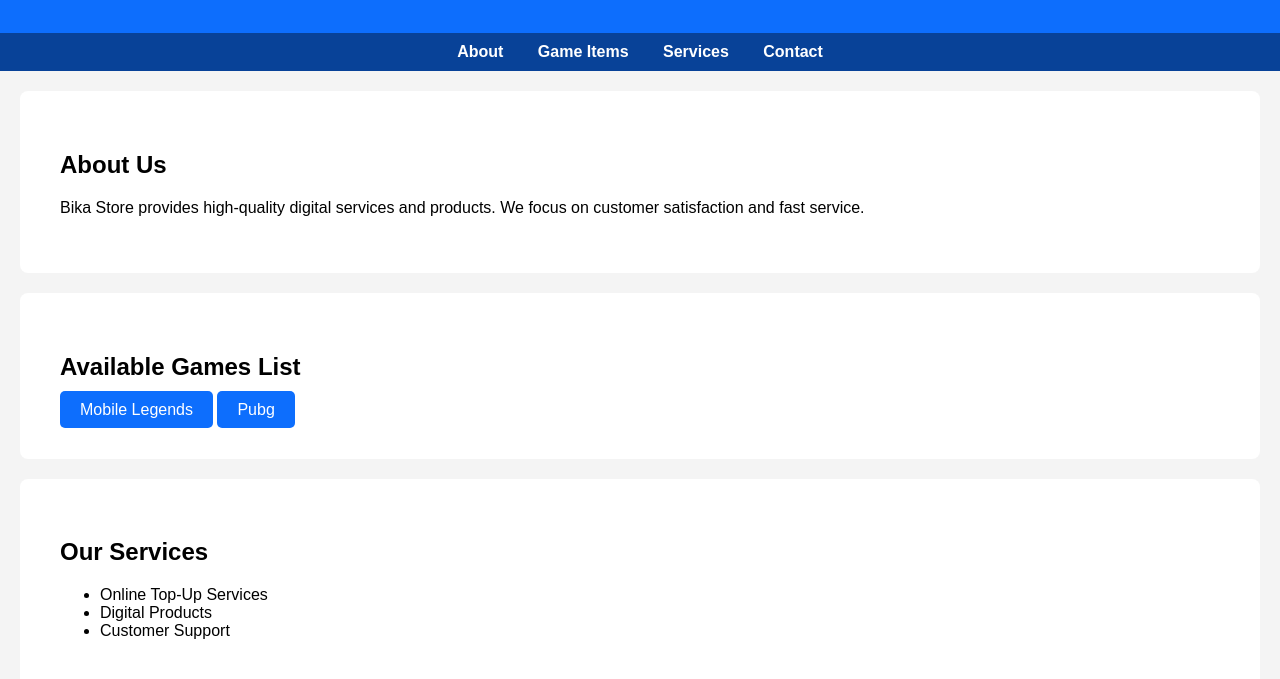
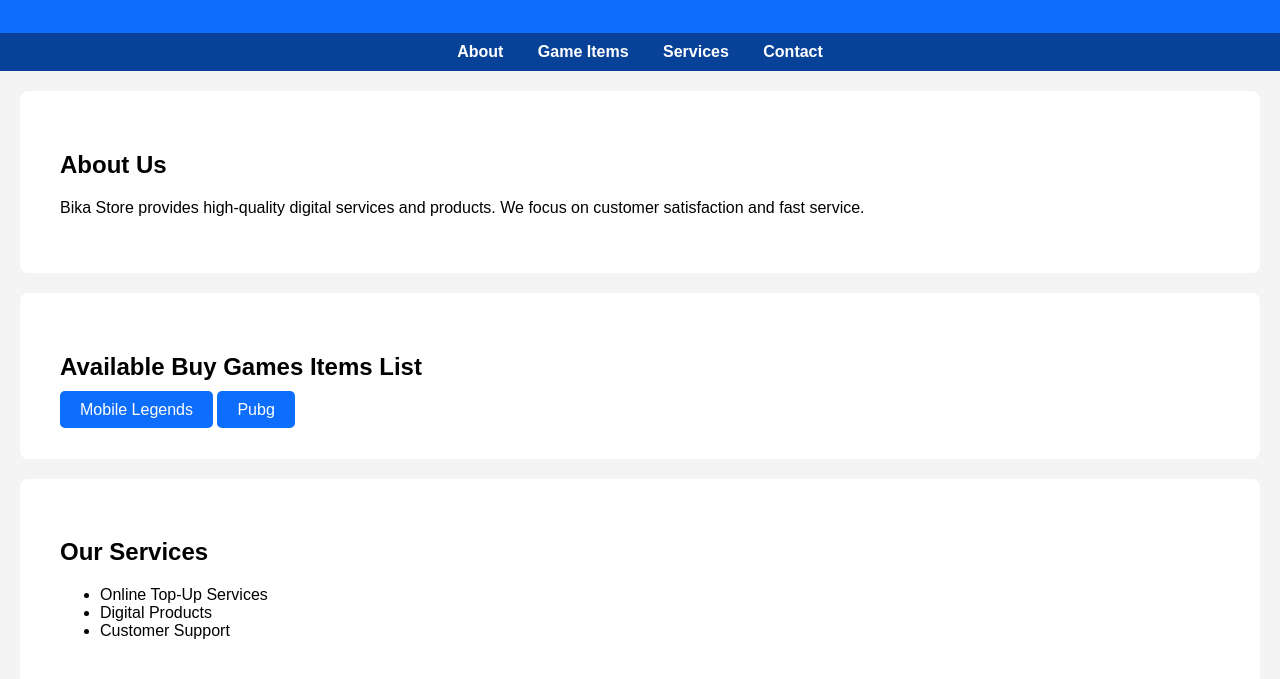
Before and after one commit to OfficialBika/BikaStore, a plain HTML site: page index.html in a window 1280 px wide. Shown: the part 121-800 px from the top of the page. Drawn offline with Linux system fonts and the light colour scheme.

Commit message:
Update heading and fix game items list

```diff
--- a/index.html
+++ b/index.html
@@ -78,10 +78,11 @@
 </section>
 
 <section id="gameitems">
-  <h2>Available Games List</h2>
+  <h2>Available Buy Games Items List</h2>
   </ul>
-   <a class="btn" href="mlbb.html">Mobile Legends</a>
-   <a class="btn" href="pubg.html">Pubg</a>
+     <a class="btn" href="mlbb.html">Mobile Legends</a>
+
+     <a class="btn" href="pubg.html">Pubg</a>
   </ul>
 </section>
 
```
